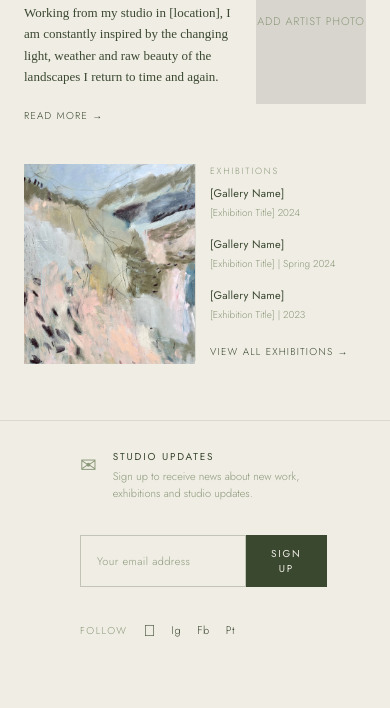
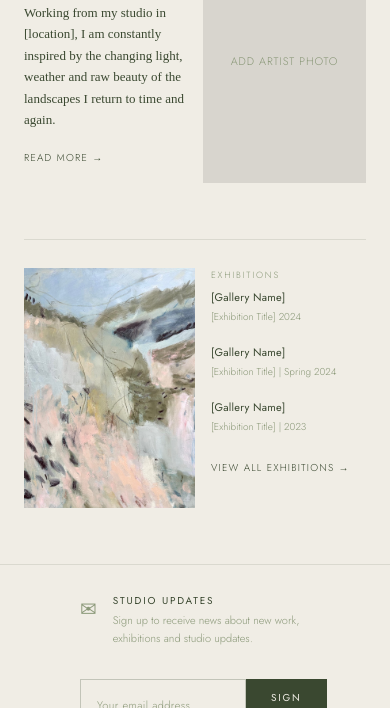
Before and after one commit to georgeeeeeeeeeeeeew/SamRudd, a plain HTML site: page index.html in a window 390 px wide. Shown: the part 667-1375 px from the top of the page. Before the commit the page ends 1337 px from the top, so only its background shows below. Drawn offline with Linux system fonts and the light colour scheme; a web font is replaced by a local one.

Commit message:
Mobile: photo 50% width, taller bottom sections, border separator

```diff
--- a/index.html
+++ b/index.html
@@ -7,7 +7,7 @@
   <link rel="preconnect" href="https://fonts.googleapis.com">
   <link rel="preconnect" href="https://fonts.gstatic.com" crossorigin>
   <link href="https://fonts.googleapis.com/css2?family=Cormorant+Garant:ital,wght@0,400;0,500;1,400&family=Jost:wght@300;400&display=swap" rel="stylesheet">
-  <link rel="stylesheet" href="style.css?v=2">
+  <link rel="stylesheet" href="style.css?v=3">
 </head>
 <body>
 
--- a/style.css
+++ b/style.css
@@ -562,20 +562,21 @@ img { display: block; }
     gap: 0;
   }
 
-  /* About: text on left, photo on right */
+  /* About: text on left, photo on right — photo takes 50% */
   .home-about {
     grid-column: 1 / -1;
     display: grid;
-    grid-template-columns: 1fr auto;
+    grid-template-columns: 1fr 1fr;
     column-gap: 16px;
     padding-right: 0;
-    margin-bottom: 36px;
+    margin-bottom: 0;
     align-items: start;
+    padding-bottom: 32px;
   }
   .artist-photo-placeholder {
     grid-column: 2;
     grid-row: 1 / 6;
-    width: 110px;
+    width: 100%;
     aspect-ratio: 2 / 3;
   }
   .home-label { grid-column: 1; }
@@ -583,19 +584,22 @@ img { display: block; }
   .home-bio { grid-column: 1; font-size: 13px; line-height: 1.65; }
   .read-more { grid-column: 1; }
 
-  /* Featured painting: left column */
-  .home-featured { padding: 0; }
-  .home-featured img { height: 200px; }
+  /* Featured + exhibitions: separated from about row */
+  .home-featured {
+    padding: 28px 0 0;
+    border-top: 1px solid rgba(58,72,48,0.12);
+  }
+  .home-featured img { height: 240px; }
 
-  /* Exhibitions: right column, override the 1000px full-width rule */
+  /* Exhibitions: right column */
   .home-exhibitions {
     grid-column: auto;
-    border-left: 1px solid rgba(58,72,48,0.12);
-    border-top: none;
-    padding: 0 0 0 14px;
+    border-top: 1px solid rgba(58,72,48,0.12);
+    border-left: none;
+    padding: 28px 0 0 16px;
     margin-top: 0;
   }
-  .exhibition-item { margin-bottom: 16px; }
+  .exhibition-item { margin-bottom: 20px; }
   .exhibition-item strong { font-size: 11px; }
   .exhibition-item p { font-size: 10px; }
 
```
